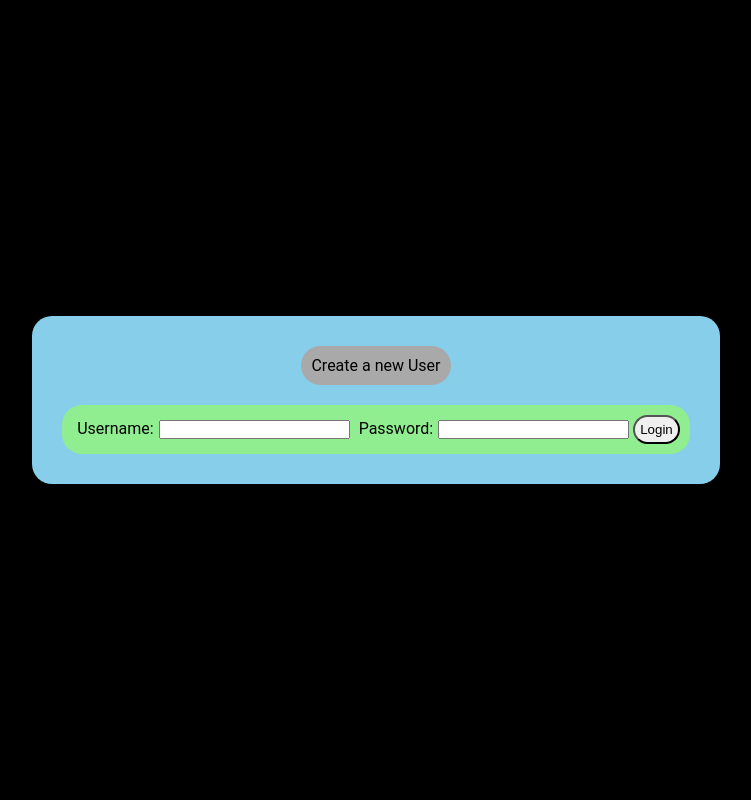
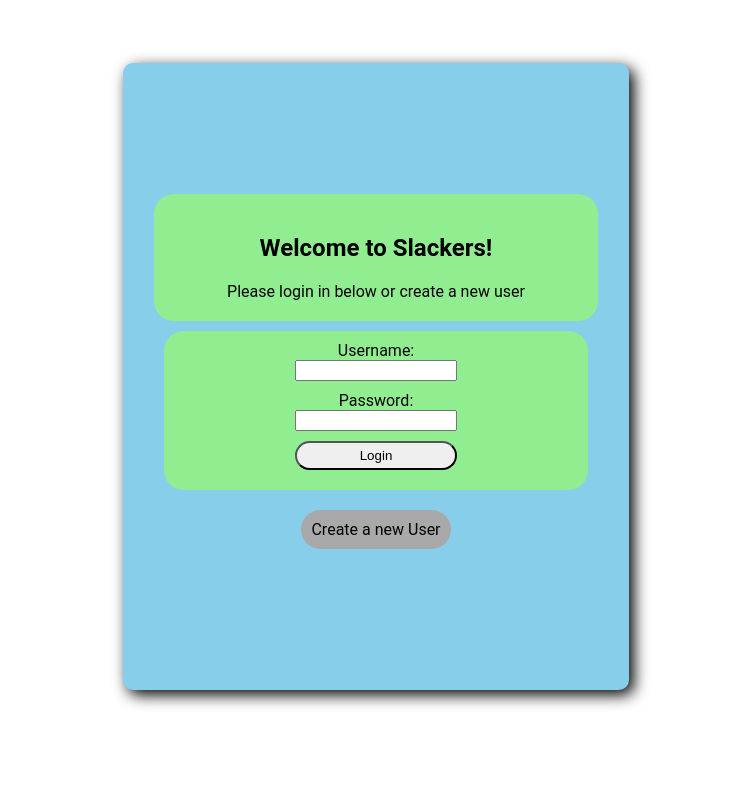
Before and after one commit to jhargun/Slackers, a Django app: page / in a window 1280 px wide. Shown: the whole page, without its empty margins (264-1015 px from the left). Run offline with Django 3.2, Linux system fonts and the light colour scheme.

Commit message:
Better CSS but not by much

```diff
--- a/slackers_app/static/slackers_app/general.css
+++ b/slackers_app/static/slackers_app/general.css
@@ -1,6 +1,5 @@
 body {
   font-family: "Roboto";
-  background-color: black;
 }
 
 a {
@@ -13,22 +12,36 @@ p {
 }
 
 form {
-  margin: 0;
+  margin: 0 auto;
+  width: 40%;
 }
 
-form * {
-  padding: 0 5px;
+input {
+  width: 100%;
+  margin-bottom: 10px;
 }
 
+
 #center {
-  height: 100%;
+  height: 80%;
+  width: 40%;
   display: flex;
+  background-color: skyblue;
+  margin: 5% auto;
+  border-radius: 10px;
+  box-shadow: 5px 5px 15px;
+}
+
+.section {
+  background-color: lightgreen;
+  text-align: center;
+  padding: 20px;
+  border-radius: 20px;
+  width: 80%;
 }
 
 .block {
   margin: auto auto;
-  background-color: skyblue;
-  padding: 20px;
   border-radius: 20px;
 }
 
@@ -39,10 +52,11 @@ form * {
 }
 
 .button {
-  padding: 10px;
   border-radius: 20px;
   margin: 10px;
   transition: background-color .25s;
+  text-align: center;
+  padding: 10px;
 }
 
 .button-mini {
--- a/slackers_app/templates/slackers_app/index.html
+++ b/slackers_app/templates/slackers_app/index.html
@@ -4,15 +4,19 @@
 
 <div id="center">
   <div class="block flex-container">
-    <a href="{{ make }}" class="button color1">
-      <p> Create a new User </p>
-    </a>
-    <div class="button color2">
+    <div class="section">
+      <h2> Welcome to Slackers! </h2>
+      <p> Please login in below or create a new user <p>
+    </div>
+    <div class="button section">
       <form action="{{ index }}" method="post" autocomplete="off">
         {% csrf_token %}
         {{ form }}
         <input class="button-mini" type="Submit" value="Login">
       </form>
     </div>
+    <a href="{{ make }}" class="button color1">
+      <p> Create a new User </p>
+    </a>
   </div>
 </div>
```
